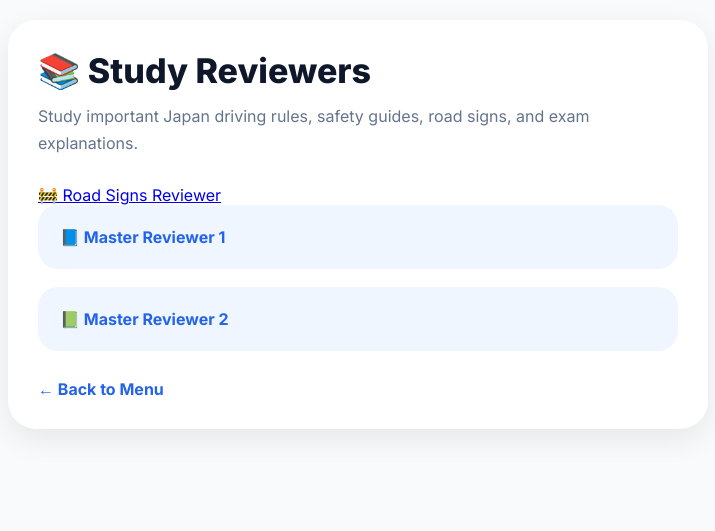
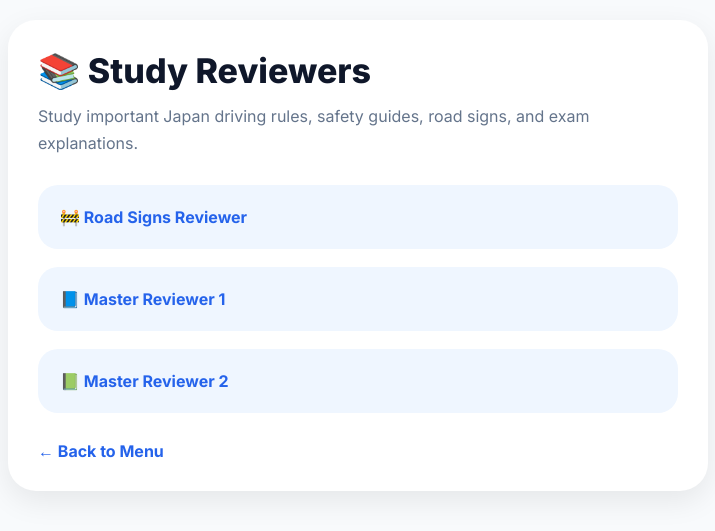
Before and after one commit to mrock1017/driving-test-app, a Flask app: template templates/reviewer_hub.html in a window 1280 px wide. Shown: the top 531 px of the page, without its empty margins (282-997 px from the left). Run offline with Flask 3, Linux system fonts and the light colour scheme; the template is opened without the code that fills it, so the values that code supplies are empty.

Commit message:
Update reviewer

```diff
--- a/templates/reviewer_hub.html
+++ b/templates/reviewer_hub.html
@@ -138,7 +138,7 @@ body{
         </div>
 
         <a href="/road-signs-reviewer"
-            class="Road signs-btn">
+            class="reviewer-btn">
 
             🚧 Road Signs Reviewer
 
```
